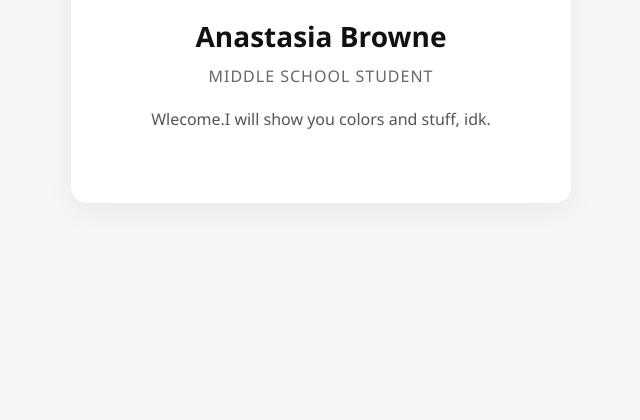
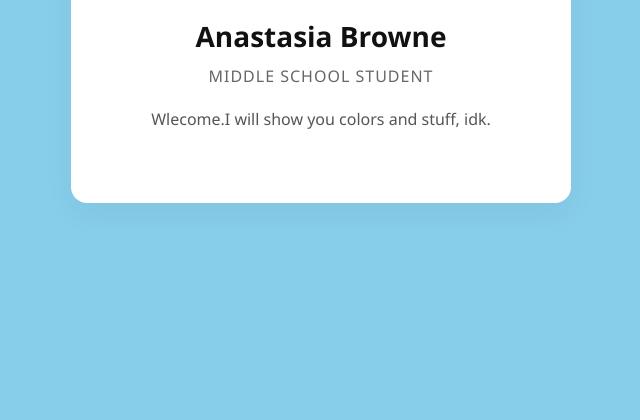
Before and after one commit to 123456BLEH/123456BLEH.github.io, a plain HTML site: page index.html in a window 1280 px wide. Shown: the part 380-800 px from the top of the page, without its empty margins (319-959 px from the left). Drawn offline with Linux system fonts and the light colour scheme.

Commit message:
Update index.html
Seriously? This AGAN!?

```diff
--- a/index.html
+++ b/index.html
@@ -6,7 +6,7 @@
     <title>My Personal Website</title>
     <style>
         * { box-sizing: border-box; margin: 0; padding: 0; font-family: 'Segoe UI', Tahoma, Geneva, Verdana, sans-serif; }
-        body { background-color: #f4f7f6; color: #333; display: flex; justify-content: center; align-items: center; min-height: 100vh; padding: 20px; }
+        body { background-color: skyblue; color: #333; display: flex; justify-content: center; align-items: center; min-height: 100vh; padding: 20px; }
         .card { background: white; padding: 40px; border-radius: 16px; box-shadow: 0 10px 30px rgba(0,0,0,0.05); max-width: 500px; width: 100%; text-align: center; }
         .profile-pic { width: 120px; height: 120px; border-radius: 50%; background: #e0e0e0; margin: 0 auto 20px; display: flex; align-items: center; justify-content: center; font-size: 40px; }
         h1 { font-size: 28px; margin-bottom: 10px; color: #111; }
```
